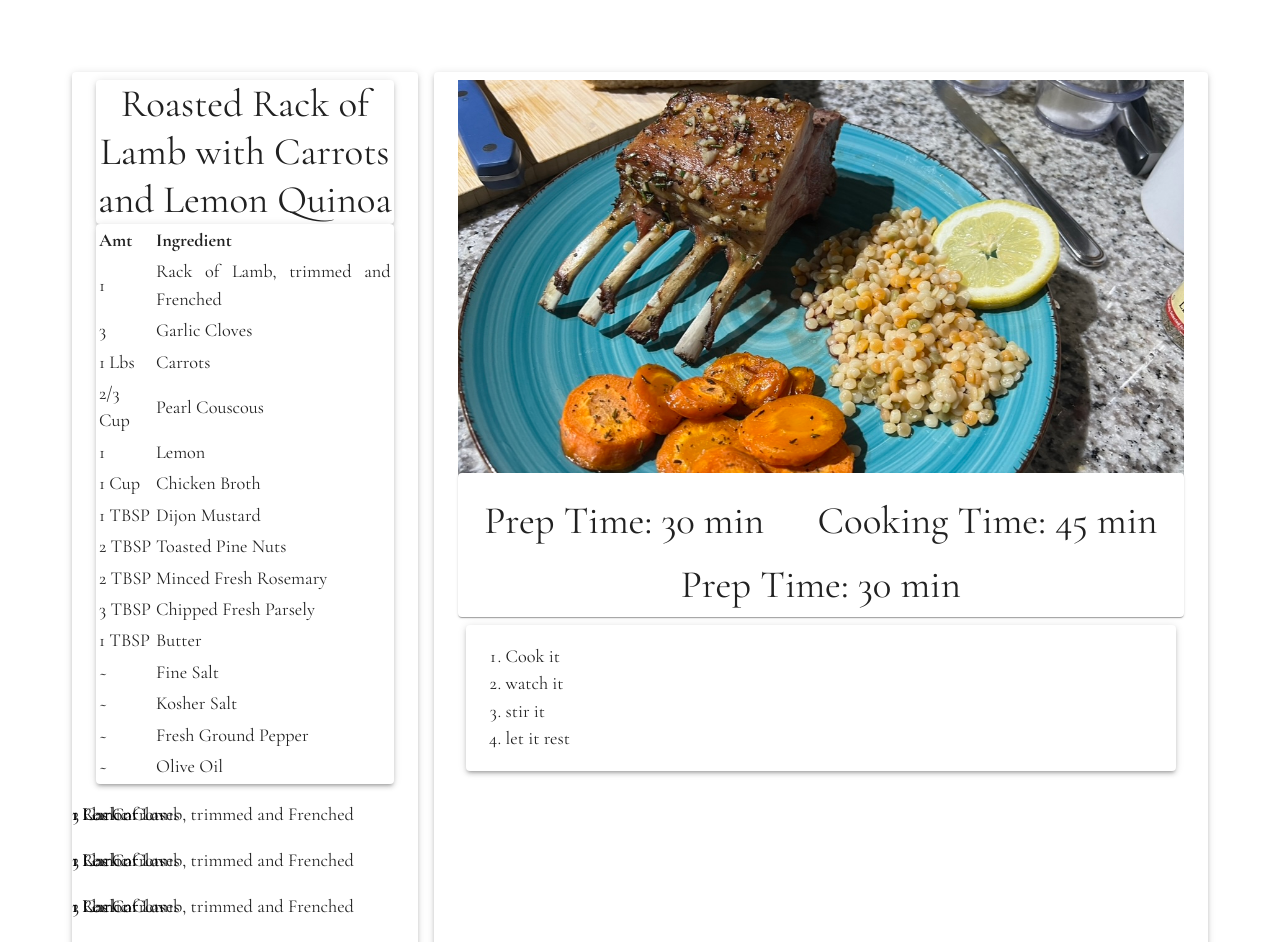
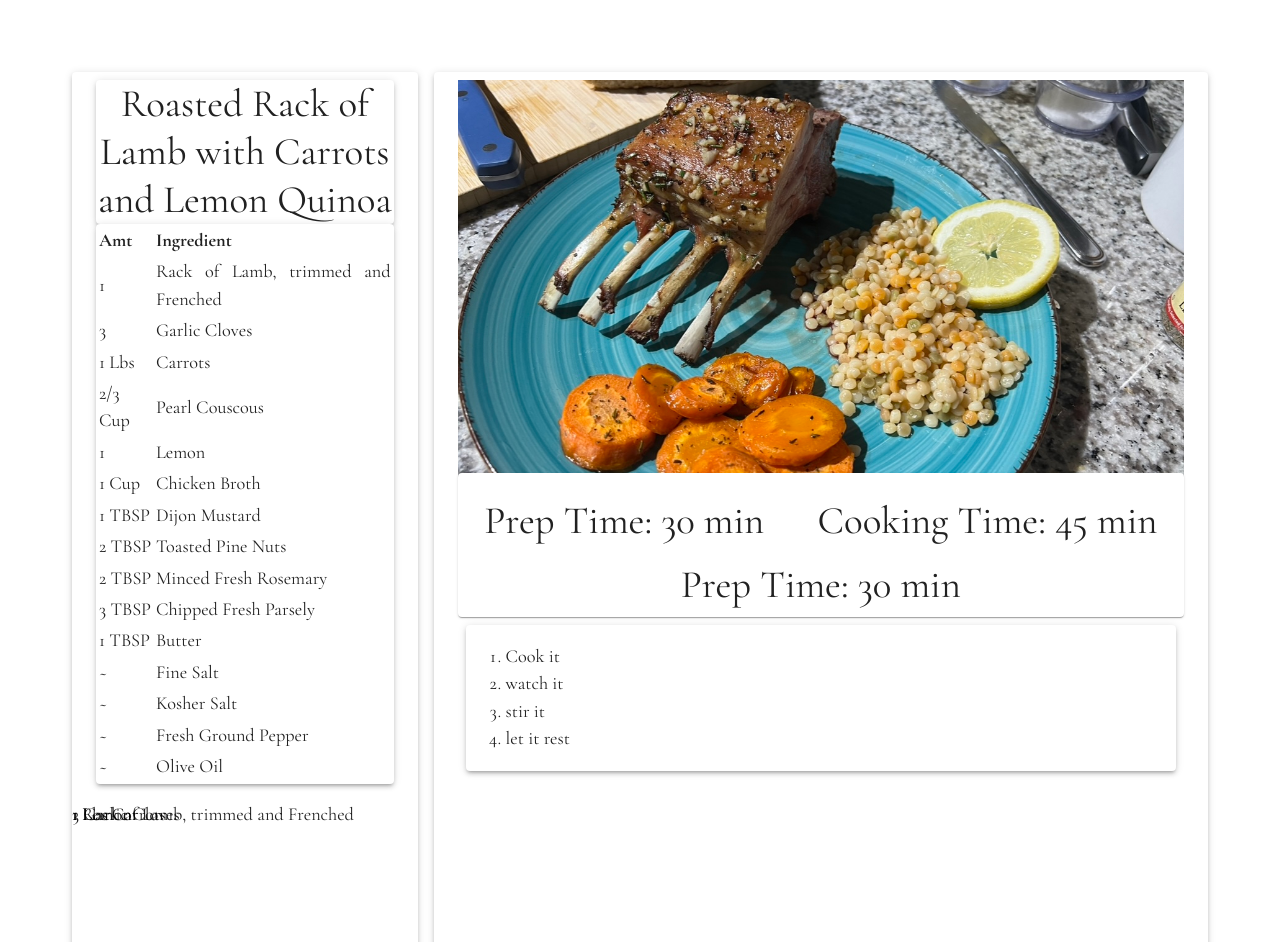
Before and after one commit to superham/Cookbook, a React (Create React App) app: page /recipes/roasted-lamb in a window 1280 px wide. Shown: the top 942 px of the page. Built offline with nearby package versions, Linux system fonts and the light colour scheme.

Commit message:
update readme

```diff
--- a/src/components/FullPage/Ingredients/Ingredients.tsx
+++ b/src/components/FullPage/Ingredients/Ingredients.tsx
@@ -118,7 +118,7 @@ export function VirtualizedList() {
         height={400}
         width={360}
         itemSize={46}
-        itemCount={ing.length}
+        itemCount={1} // change to 3
         overscanCount={5}
       >
         {renderRow}
```
Also changed, not shown: 1 other file (tests, documents, lock files or other folders).
